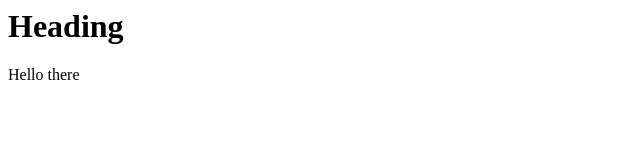
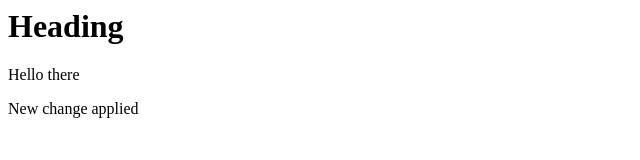
Before and after one commit to aditkalyani/Git-Test, a plain HTML site: page index.html in a window 1280 px wide. Shown: the whole page, without its empty margins (0-640 px from the left). Drawn offline with Linux system fonts and the light colour scheme.

Commit message:
Second commit

```diff
--- a/index.html
+++ b/index.html
@@ -5,5 +5,6 @@
     <body>
         <h1>Heading</h1>
         <p>Hello there</p>
+        <p>New change applied</p>
     </body>
 </html>
```
